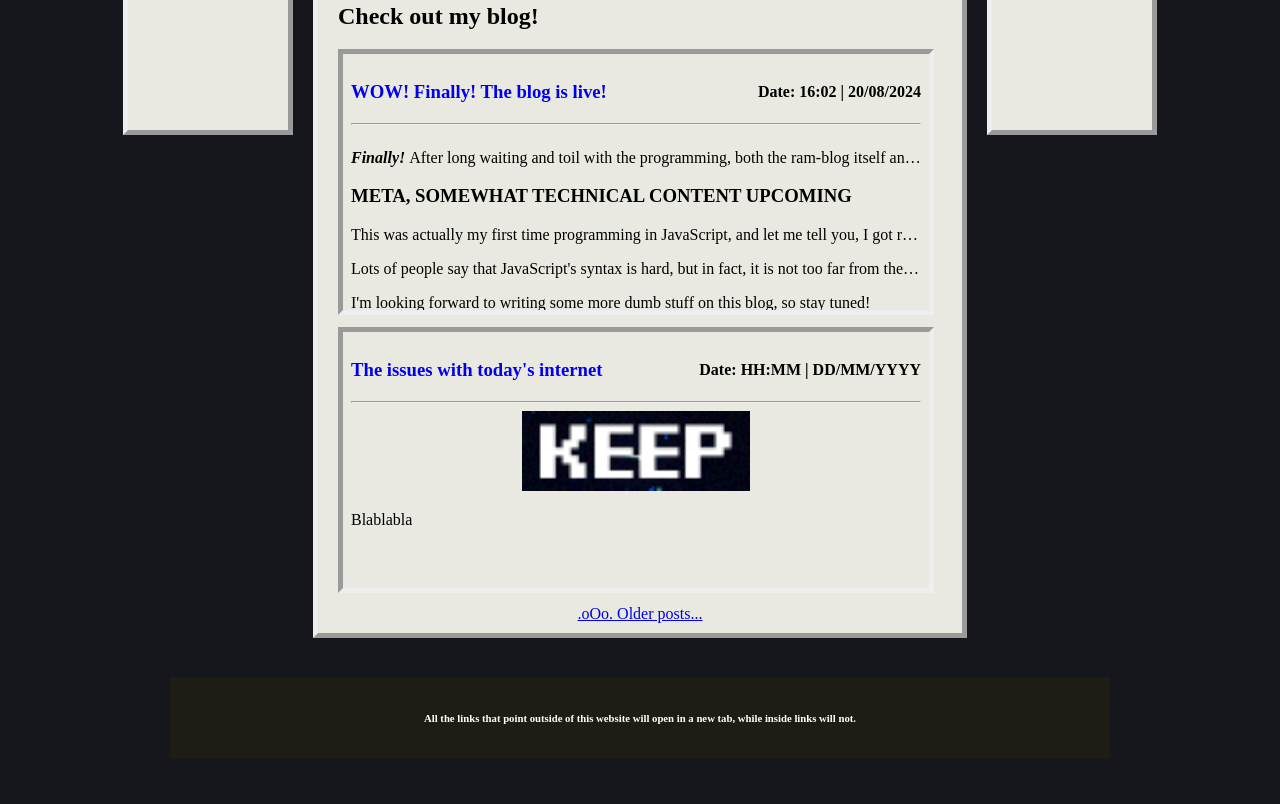
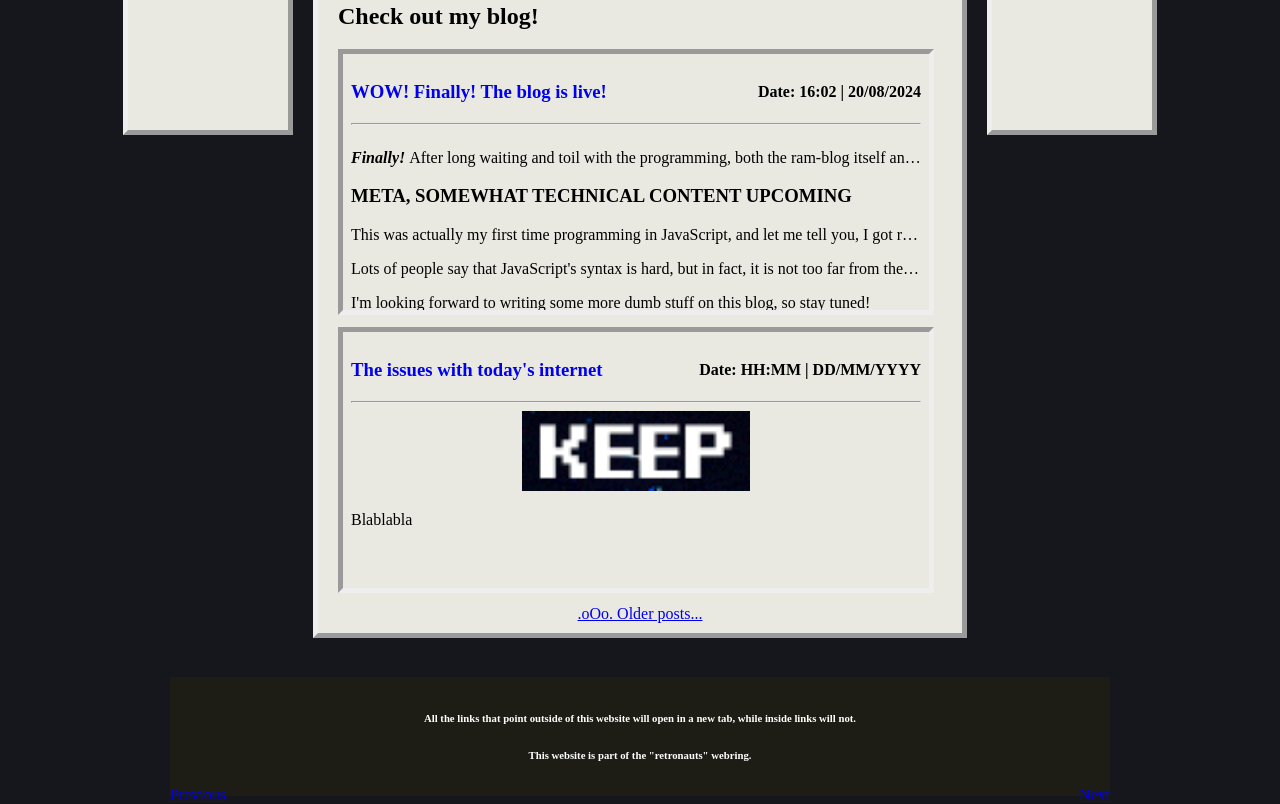
Before and after one commit to EEVince/EEVince.github.io, a plain HTML site: page index.html in a window 1280 px wide. Shown: the part 781-1585 px from the top of the page. Before the commit the page ends 1540 px from the top, so only its background shows below. Drawn offline with Linux system fonts and the light colour scheme.

Commit message:
Entered a webringgit add .!

```diff
--- a/index.html
+++ b/index.html
@@ -65,6 +65,9 @@
     </div>
 	<div class="footer">
         <h6>All the links that point outside of this website will open in a new tab, while inside links will not.</h6>
+		<h6>This website is part of the "retronauts" webring.</h6>
+		<a style="float:left" href='https://webring.dinhe.net/prev/https://eevince.github.io'>Previous</a>
+		<a style="float:right"href='https://webring.dinhe.net/next/https://eevince.github.io'>Next</a>
     </div>
     </body>
 </html>
--- a/ramble-blog/posts/down-with-web3.html
+++ b/ramble-blog/posts/down-with-web3.html
@@ -6,7 +6,7 @@
 	</head>
 	<body>
 	<div>
-		<a href="../post.html#down-with-web3" target="_parent">
+		<a href="/ramble-blog/post.html#down-with-web3" target="_parent">
 		<h3 style="float:left">The issues with today's internet</h3>
 		</a>
 		<h4 style="float:right">Date: HH:MM | DD/MM/YYYY</h4>
```
